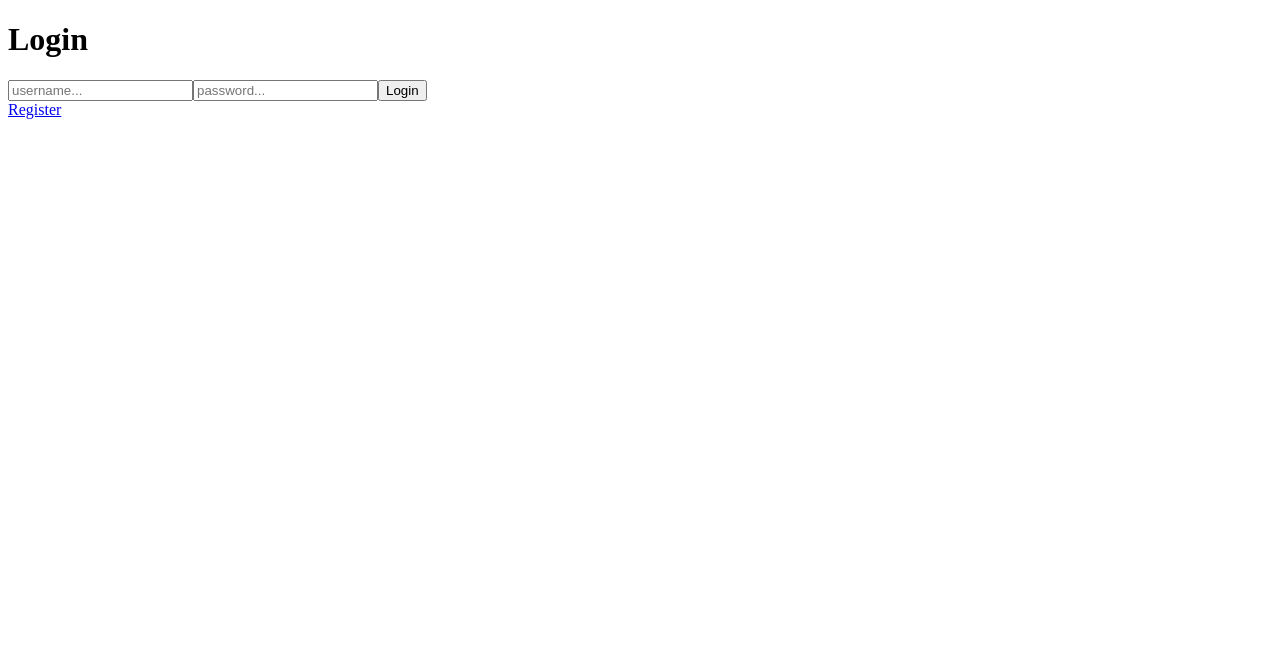
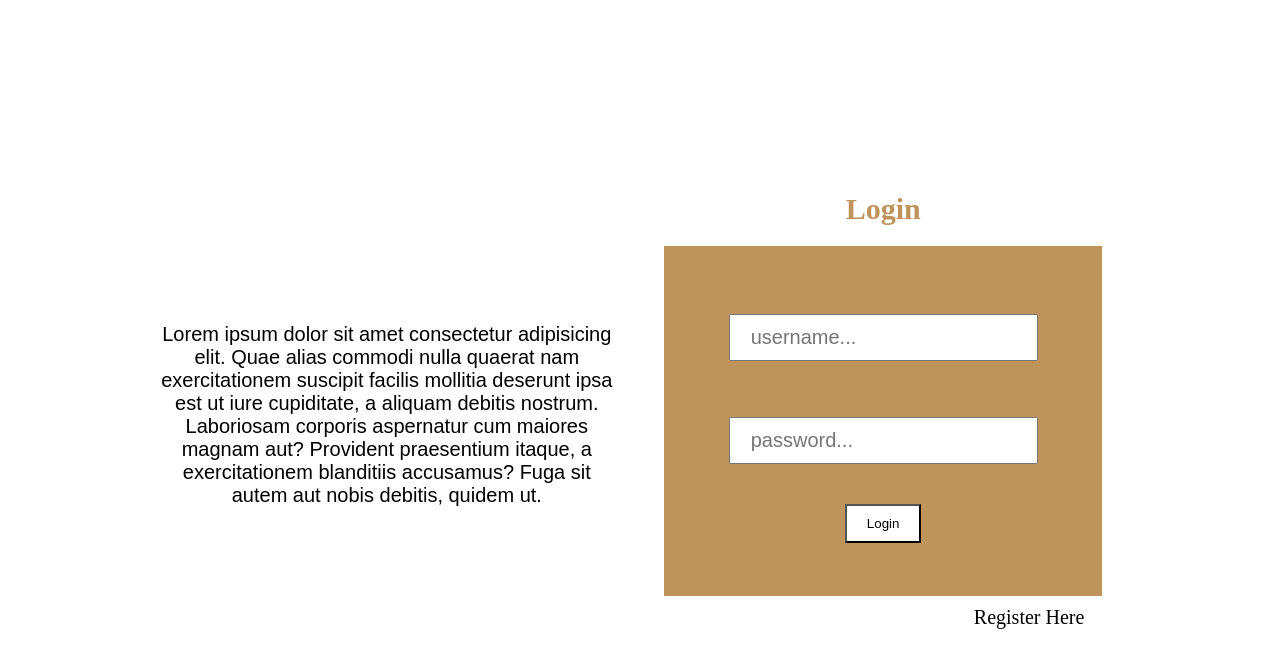
Before and after one commit to rhyusarmiento/rs-capstone-frontend, a React (Create React App) app: page / in a window 1280 px wide. Shown: the top 668 px of the page. Built offline with nearby package versions, Linux system fonts and the light colour scheme; no server answers.

Commit message:
ADD login styles with lorem bio

```diff
--- a/package.json
+++ b/package.json
@@ -7,6 +7,7 @@
     "@testing-library/react": "^11.2.5",
     "@testing-library/user-event": "^12.8.3",
     "axios": "^0.21.1",
+    "node-sass": "^5.0.0",
     "react": "^17.0.2",
     "react-dom": "^17.0.2",
     "react-router-dom": "^5.2.0",
--- a/src/components/auth/AuthForm.js
+++ b/src/components/auth/AuthForm.js
@@ -28,9 +28,11 @@ function AuthForm() {
     }
 
     return (
-        <div>
+        <div className='login-wrapper'>
             <h1>Login</h1>
+            <div className='form-wrapper'>
                 <form onSubmit={handleSubmit}>
+                    <div className='input-wrapper'>
                         <input
                             type="text"
                             name='username'
@@ -45,9 +47,11 @@ function AuthForm() {
                             value={password}
                             onChange={(e) => setPassword(e.target.value)}
                         />
+                    </div>
                     <button type='submit'>Login</button>
                 </form>
-            <NavLink exact to='/register'>Register</NavLink>
+            </div>
+            <NavLink exact to='/register'>Register Here</NavLink>
         </div>
     )
 }
--- a/src/components/pages/Landing.js
+++ b/src/components/pages/Landing.js
@@ -4,7 +4,15 @@ import AuthForm from "../auth/AuthForm"
 
 const Landing = () => {
     return (
-        <div>
+        <div className='landing-wrapper'>
+            <div className='landing-bio'>
+                <div className="bio">
+                    Lorem ipsum dolor sit amet consectetur adipisicing elit. Quae alias commodi
+                    nulla quaerat nam exercitationem suscipit facilis mollitia deserunt ipsa est ut iure cupiditate,
+                    a aliquam debitis nostrum. Laboriosam corporis aspernatur cum maiores magnam aut? Provident
+                    praesentium itaque, a exercitationem blanditiis accusamus? Fuga sit autem aut nobis debitis, quidem ut.
+                </div>
+            </div>
             <AuthForm />
         </div>
     )
--- a/src/components/pages/Register.js
+++ b/src/components/pages/Register.js
@@ -48,7 +48,7 @@ function Register() {
     }
 
     return (
-        <div>
+        <div className='register-wrapper'>
             <h1>Register</h1>
             <form onSubmit={handleSubmit}>
                 <input
--- a/src/index.js
+++ b/src/index.js
@@ -3,6 +3,7 @@ import ReactDOM from 'react-dom';
 import App from './components/App'
 import AuthProvider from './providers/AuthProvider';
 import { BrowserRouter as Router } from 'react-router-dom'
+import './style/main.scss'
 
 ReactDOM.render(
   <React.StrictMode>
--- /dev/null
+++ b/src/style/app.scss
@@ -0,0 +1,7 @@
+html {
+    font-size: 10px;
+}
+
+body {
+    margin: 0px;
+}
--- /dev/null
+++ b/src/style/login.scss
@@ -0,0 +1,83 @@
+.landing-wrapper {
+    display: grid;
+    // margin-top: 50px;
+    grid-template-columns: auto 38% 38% auto;
+    grid-template-rows: 1fr;
+
+    .landing-bio {
+        grid-column-start: 2;
+        @include super-center;
+
+        .bio {
+            font-size: 2rem;
+            font-family: sans-serif;
+            text-align: center;
+            margin-right: 20px;
+            margin-top: 30px;
+        }
+    }
+
+    .login-wrapper {
+        grid-column-start: 3;
+        height: 100vh;
+        @include super-center;
+        flex-direction: column;
+
+        h1 {
+            font-size: 3rem;
+            color: $navgreen;
+        }
+
+        .form-wrapper {
+            width: 90%;
+            height: 350px;
+            background-color: $navgreen;
+            @include super-center;
+
+            form {
+                margin-top: 15px;
+                width: 70%;
+                height: 70%;
+                @include super-center;
+                flex-direction: column;
+
+                .input-wrapper {
+                    width: 100%;
+                    height: 150px;
+                    display: flex;
+                    flex-direction: column;
+                    justify-content: space-between;
+                    align-items: center;
+
+                    input {
+                        margin: 0px;
+                        padding: 10px 20px;
+                        font-size: 2rem;
+
+                        :focus {
+                            outline: none;
+                        }
+                    }
+                }
+
+                button {
+                    margin-top: 40px;
+                    padding: 10px 20px;
+                    background-color: white;
+
+                    :focus {
+                        outline: none;
+                    }
+                }
+            }
+        }
+
+        a {
+            margin-top: 10px;
+            margin-left: 60%;
+            text-decoration: none;
+            color: black;
+            font-size: 2rem;
+        }
+    }
+}
--- /dev/null
+++ b/src/style/main.scss
@@ -0,0 +1,4 @@
+@import './variables.scss';
+@import './mixins.scss';
+@import './app.scss';
+@import './login.scss';
--- /dev/null
+++ b/src/style/mixins.scss
@@ -0,0 +1,5 @@
+@mixin super-center {
+    display: flex;
+    justify-content: center;
+    align-items: center;
+}
--- /dev/null
+++ b/src/style/variables.scss
@@ -0,0 +1 @@
+$navgreen: #BE945C;
```
Also changed, not shown: 1 other file (tests, documents, lock files or other folders). Lines whose indentation alone changed are shown as unchanged.
